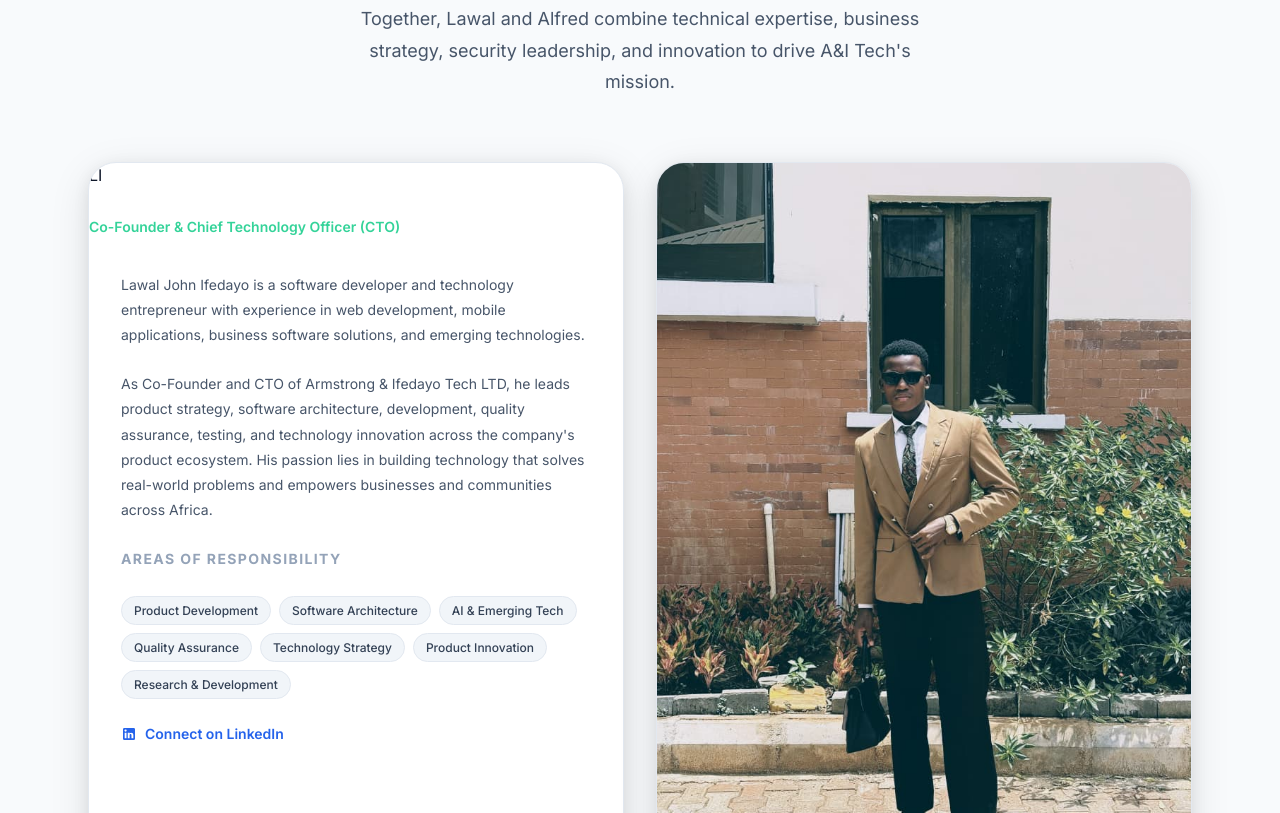
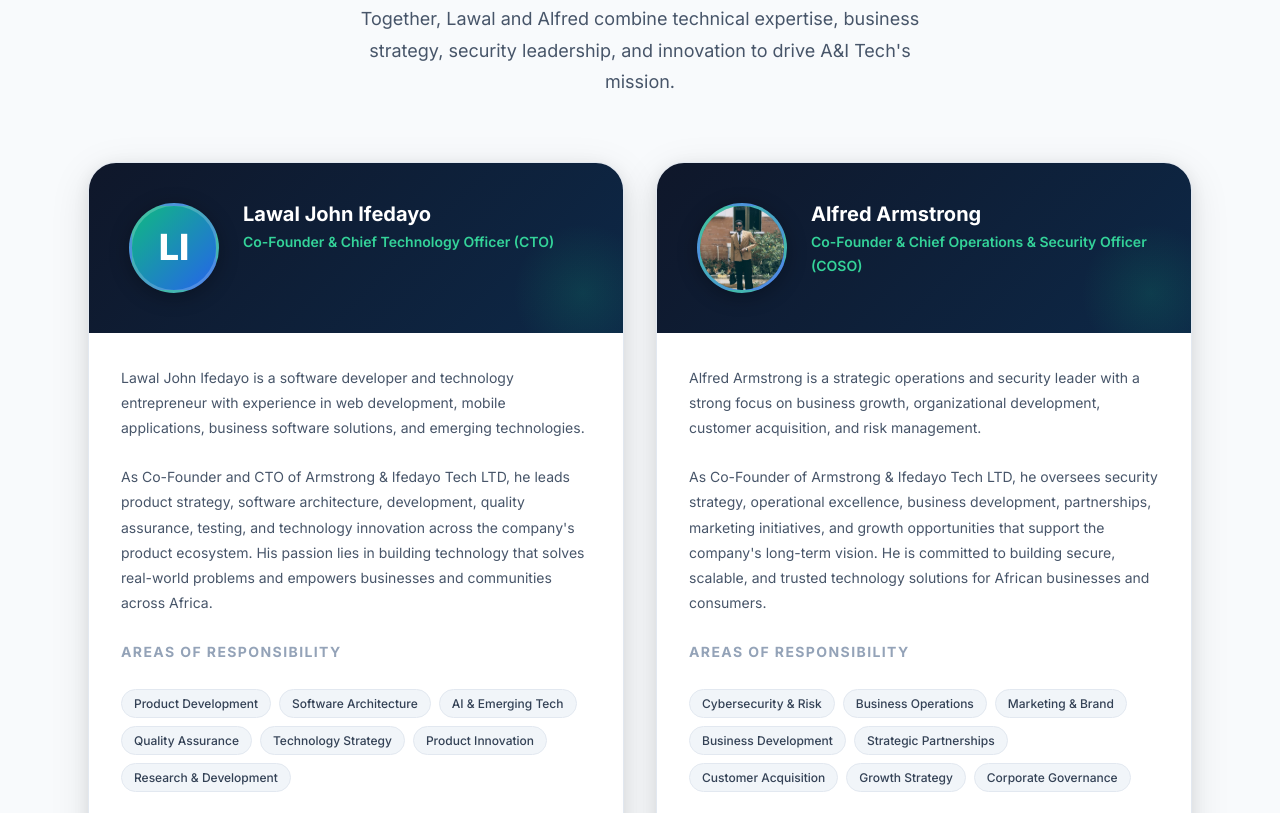
Before and after one commit to Kuino19/ARMMYTECH, a plain HTML site: page about.html in a window 1280 px wide. Shown: the part 2696-3509 px from the top of the page. Drawn offline with Linux system fonts and the light colour scheme.

Commit message:
Revert "feat: redesign founder cards to horizontal layout with full side portrait image"
This reverts commit 87f17b0b3f25c3bfd687e1d214f98fa597b89635.

```diff
--- a/about.html
+++ b/about.html
@@ -245,13 +245,12 @@
 
         <!-- Founder 1: Lawal John Ifedayo -->
         <div class="founder-card reveal" id="founder-lawal">
-          <div class="founder-image">
-            <div class="founder-avatar-fallback" aria-label="Lawal John Ifedayo avatar">LI</div>
-          </div>
-          <div class="founder-content">
+          <div class="founder-card-top">
+            <div class="founder-avatar" aria-label="Lawal John Ifedayo avatar">LI</div>
             <div class="founder-meta">
               <h3>Lawal John Ifedayo</h3>
               <p class="founder-title">Co-Founder &amp; Chief Technology Officer (CTO)</p>
+            </div>
           </div>
           <div class="founder-card-body">
             <p>
@@ -280,17 +279,15 @@
             </a>
           </div>
         </div>
-        </div>
 
         <!-- Founder 2: Alfred Armstrong -->
         <div class="founder-card reveal reveal-delay-2" id="founder-alfred">
-          <div class="founder-image">
-            <img src="armstrong.jpeg" alt="Alfred Armstrong" class="founder-photo" />
-          </div>
-          <div class="founder-content">
+          <div class="founder-card-top">
+            <img src="armstrong.jpeg" alt="Alfred Armstrong" class="founder-avatar" />
             <div class="founder-meta">
               <h3>Alfred Armstrong</h3>
               <p class="founder-title">Co-Founder &amp; Chief Operations &amp; Security Officer (COSO)</p>
+            </div>
           </div>
           <div class="founder-card-body">
             <p>
@@ -320,9 +317,9 @@
             </a>
           </div>
         </div>
+
       </div>
 
-      </div>
       <!-- Together section -->
       <div style="margin-top:4rem; text-align:center; max-width:700px; margin-inline:auto;" class="reveal">
         <div style="display:flex;justify-content:center;margin-bottom:1rem;color:var(--green-dark);">
--- a/assets/css/styles.css
+++ b/assets/css/styles.css
@@ -1900,6 +1900,8 @@
   .blog-grid   { grid-template-columns: 1fr; }
 
   /* Founder cards */
+  .founder-card { flex-direction: column; text-align: center; }
+  .founder-avatar { margin-inline: auto; }
 
   /* Section header */
   .section-header { text-align: left; }
```
Lines whose indentation alone changed are shown as unchanged.
